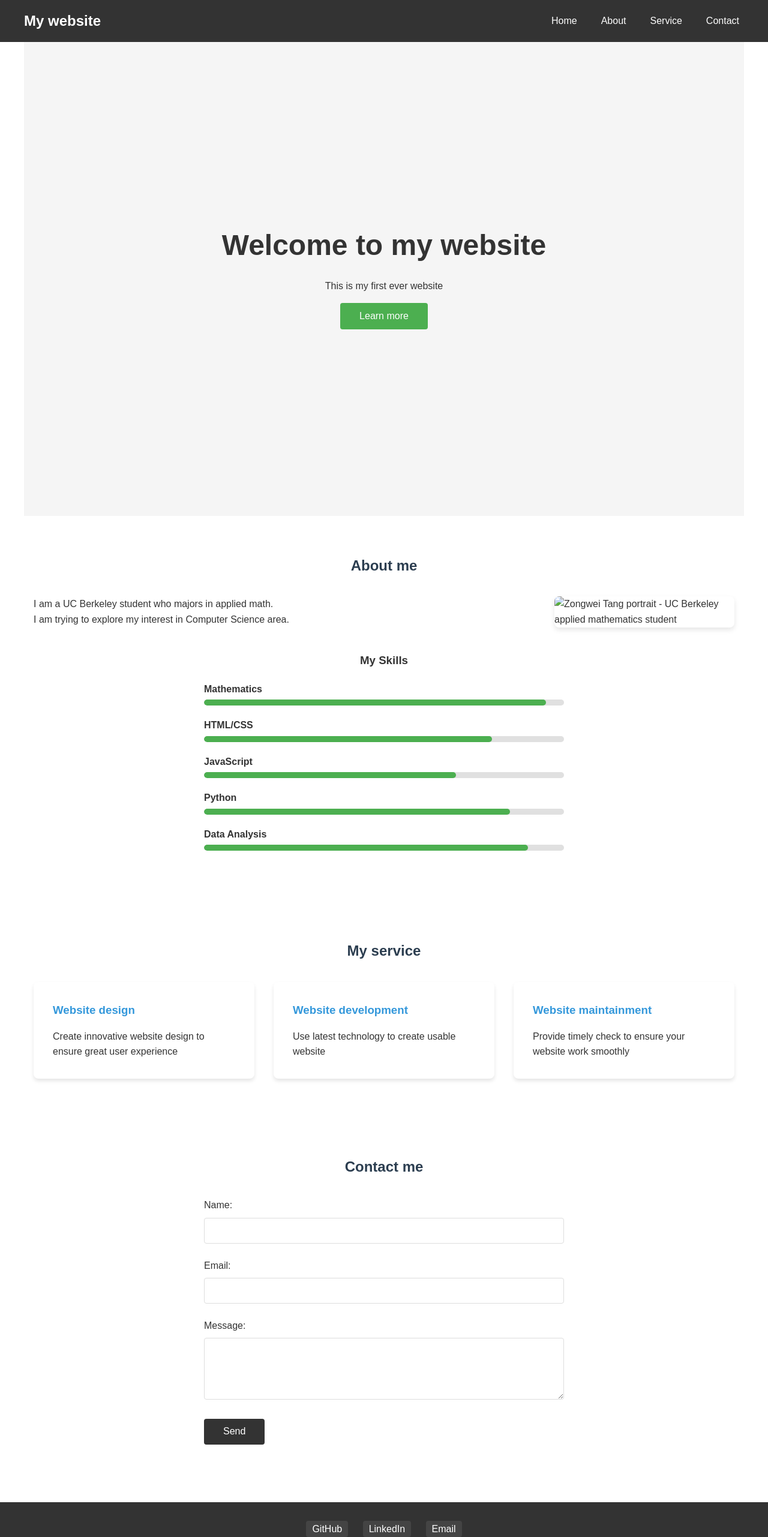
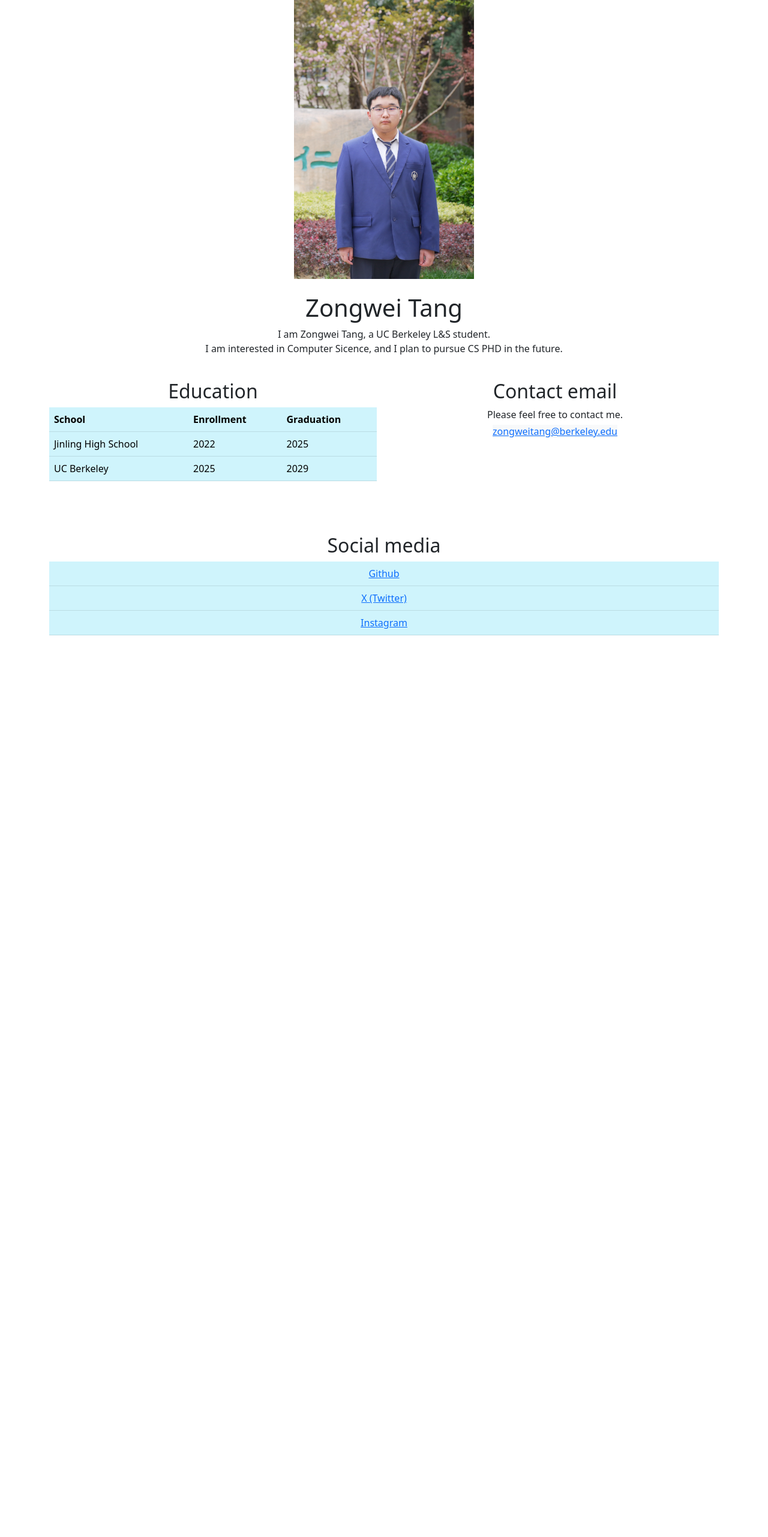
Before and after one commit to Deyi-Chen/Zongwei-Tang-Personal-Website, a plain HTML site: page index.html in a window 1280 px wide. Shown: the top 2562 px of the page at 60% size. After the commit the page ends 1075 px from the top, so only its background shows below. Drawn offline with nearby package versions, Linux system fonts and the light colour scheme.

Commit message:
Create the webpage

```diff
--- a/index.html
+++ b/index.html
@@ -1,164 +1,72 @@
 <!DOCTYPE html>
 <html>
-<head>
-    <title>Zongwei Tang's Website</title>
-    <meta charset="UTF-8">
-    <meta name="viewport" content="width=device-width, initial-scale=1.0">
-    <meta name="description" content="Personal website of Zongwei Tang, UC Berkeley applied mathematics student exploring computer science.">
-    <meta name="keywords" content="Zongwei Tang, UC Berkeley, applied mathematics, computer science, web development">
-    <meta name="author" content="Zongwei Tang">
-    <!-- Open Graph tags for social media sharing -->
-    <meta property="og:title" content="Zongwei Tang's Website">
-    <meta property="og:description" content="Personal website of Zongwei Tang, UC Berkeley applied mathematics student.">
-    <meta property="og:type" content="website">
-    <meta property="og:url" content="https://Zongwei-Tang.github.io">
-    <link rel="stylesheet" href="style.css">
-    <link rel="icon" href="/Zongwei-Tang.github.io/YhqrktuuSRiqgZZdAwwHbA.ico" type="image/x-icon">
-</head>
-<!-- 结构化数据 -->
-<script type="application/ld+json">
-    {
-      "@context": "https://schema.org",
-      "@type": "Person",
-      "name": "Zongwei Tang",
-      "url": "https://Zongwei-Tang.github.io",
-      "sameAs": [
-        "https://github.com/Zongwei-Tang",
-        "https://linkedin.com/in/zongwei-tang-2a123a31a/"
-      ],
-      "jobTitle": "Student",
-      "worksFor": {
-        "@type": "Organization",
-        "name": "UC Berkeley"
-      },
-      "description": "Applied mathematics student at UC Berkeley exploring computer science."
-    }
-    </script>
+    <head>
+        <title>Zongwei Tang</title>
+        <link rel="icon" type="image/png" href="Images/YhqrktuuSRiqgZZdAwwHbA.ico">
+        <link href="https://cdn.jsdelivr.net/npm/bootstrap@5.3.0/dist/css/bootstrap.min.css" rel="stylesheet">
+    </head>
 <body>
-    <div class="page-loader">
-        <div class="loader"></div>
-    </div>
-    <!-- 导航栏 -->
-    <header>
-        <nav>
-            <div class="logo">My website</div>
-            <div class="mobile-menu-btn">☰</div>
-            <ul class="menu">
-                <li><a href="#home">Home</a></li>
-                <li><a href="#about">About</a></li>
-                <li><a href="#services">Service</a></li>
-                <li><a href="#contact">Contact</a></li>
-            </ul>
-        </nav>
-    </header>
-
-    <!-- 首页区域 -->
-    <section id="home" class="hero">
-        <div class="hero-content">
-            <h1>Welcome to my website</h1>
-            <p>This is my first ever website</p>
-            <button class="cta-button">Learn more</button>
-        </div>
-    </section>
-
-    <!-- 关于区域 -->
-    <section id="about" class="about-section">
-        <h2>About me</h2>
-        <div class="about-container">
-            <div class="about-text">
-                <p>I am a UC Berkeley student who majors in applied math.</p>
-                <p>I am trying to explore my interest in Computer Science area.</p>
-            </div>
-            <img src="/Zongwei-Tang.github.io/images/IMG_1100.JPG" alt="Zongwei Tang portrait - UC Berkeley applied mathematics student" class="about-image">
-        </div>
-
-        <!-- 添加技能部分 -->
-        <div class="skills-container">
-            <h3>My Skills</h3>
-            <div class="skill-bars">
-                <div class="skill">
-                    <span class="skill-name">Mathematics</span>
-                    <div class="skill-bar">
-                        <div class="skill-level" style="width: 95%"></div>
-                    </div>
-                </div>
-                <div class="skill">
-                    <span class="skill-name">HTML/CSS</span>
-                    <div class="skill-bar">
-                        <div class="skill-level" style="width: 80%"></div>
-                    </div>
-                </div>
-                <div class="skill">
-                    <span class="skill-name">JavaScript</span>
-                    <div class="skill-bar">
-                        <div class="skill-level" style="width: 70%"></div>
-                    </div>
-                </div>
-                <div class="skill">
-                    <span class="skill-name">Python</span>
-                    <div class="skill-bar">
-                        <div class="skill-level" style="width: 85%"></div>
-                    </div>
-                </div>
-                <div class="skill">
-                    <span class="skill-name">Data Analysis</span>
-                    <div class="skill-bar">
-                        <div class="skill-level" style="width: 90%"></div>
-                    </div>
-                </div>
+    <div class="container">
+        <div class="row">
+            <div class="col-12 text-center">
+                <img src="Images/IMG_1233.JPG" width=300px alt="Zongwei Tang profile photo" class="img-fluid"/>
             </div>
         </div>
-    </section>
-
-    <!-- 服务区域 -->
-    <section id="services" class="services-section">
-        <h2>My service</h2>
-        <div class="services-container">
-            <div class="service-card">
-                <h3>Website design</h3>
-                <p>Create innovative website design to ensure great user experience</p>
-            </div>
-            <div class="service-card">
-                <h3>Website development</h3>
-                <p>Use latest technology to create usable website</p>
-            </div>
-            <div class="service-card">
-                <h3>Website maintainment</h3>
-                <p>Provide timely check to ensure your website work smoothly</p>
+        <div class="row mt-4">
+            <div class="col-12 text-center">
+                <h1>Zongwei Tang</h1>
+                <p>I am Zongwei Tang, a UC Berkeley L&S student.<br>I am interested in Computer Sicence, and I plan to pursue CS PHD in the future.</p>
             </div>
         </div>
-    </section>
-
-    <!-- 联系区域 -->
-    <section id="contact" class="contact-section">
-        <h2>Contact me</h2>
-        <form id="contact-form">
-            <div class="form-group">
-                <label for="name">Name:</label>
-                <input type="text" id="name" name="name" required>
+        <div class="row mt-4">
+            <div class="col-12 col-lg-6 mb-4">
+                <h2 class="text-center">Education</h2>
+                <table class="table table-info">
+                    <thead>
+                    <tr>
+                        <th>School</th>
+                        <th>Enrollment</th>
+                        <th>Graduation</th>
+                    </tr>
+                    </thead>
+                    <tbody>
+                    <tr>
+                        <td>Jinling High School</td>
+                        <td>2022</td>
+                        <td>2025</td>
+                    </tr>
+                    <tr>
+                        <td>UC Berkeley</td>
+                        <td>2025</td>
+                        <td>2029</td>
+                    </tr>
+                    </tbody>
+                </table>
             </div>
-            <div class="form-group">
-                <label for="email">Email:</label>
-                <input type="email" id="email" name="email" required>
+            <div class="col-12 col-lg-6 text-center">
+                <h2>Contact email</h2>
+                <p class="mb-1">Please feel free to contact me.</p>
+                <a href="mailto:zongweitang@berkeley.edu" class="bg-light">zongweitang@berkeley.edu</a>
             </div>
-            <div class="form-group">
-                <label for="message">Message:</label>
-                <textarea id="message" name="message" rows="5" required></textarea>
+        </div>
+        <div class="row mt-5">
+            <div class="col-12 text-center">
+                <h2>Social media</h2>
+                <table class="table table-info">
+                    <tbody>
+                        <tr>
+                            <td><a href="https://github.com/Zongwei-Tang">Github</a></td>
+                        </tr>
+                        <tr>
+                            <td><a href="https://x.com/ZongweiTan92175">X (Twitter)</a></td>
+                        </tr>
+                        <tr>
+                            <td><a href="https://www.instagram.com/zongweitang2730/">Instagram</a></td>
+                        </tr>
+                    </tbody>
+                </table>
             </div>
-            <button type="submit" class="submit-button">Send</button>
-        </form>
-    </section>
-
-    <!-- 页脚 -->
-    <footer>
-        <div class="social-links">
-            <a href="https://github.com/Zongwei-Tang" target="_blank">GitHub</a>
-            <a href="https://www.linkedin.com/in/zongwei-tang-2a123a31a/" target="_blank">LinkedIn</a>
-            <a href="mailto:tangzongwei070509@gmail.com">Email</a>
         </div>
-        <p>&copy; 2025 Zongwei Tang's website, all rights reserved</p>
-    </footer>
-
-    <script src="script.js"></script>
+    </div>
 </body>
 </html>
--- a/style.css
+++ /dev/null
@@ -1,417 +0,0 @@
-/* 页面加载动画 */
-.page-loader {
-    position: fixed;
-    top: 0;
-    left: 0;
-    width: 100%;
-    height: 100%;
-    background-color: #fff;
-    display: flex;
-    justify-content: center;
-    align-items: center;
-    z-index: 9999;
-    transition: opacity 0.5s ease, visibility 0.5s ease;
-}
-
-.loader {
-    width: 50px;
-    height: 50px;
-    border: 5px solid #f3f3f3;
-    border-top: 5px solid #333;
-    border-radius: 50%;
-    animation: spin 1s linear infinite;
-}
-
-@keyframes spin {
-    0% { transform: rotate(0deg); }
-    100% { transform: rotate(360deg); }
-}
-
-.page-loader.loaded {
-    opacity: 0;
-    visibility: hidden;
-}
-/* 基本样式重置 */
-* {
-    margin: 0;
-    padding: 0;
-    box-sizing: border-box;
-}
-
-body {
-    font-family: 'Arial', sans-serif;
-    line-height: 1.6;
-    color: #333;
-}
-
-/* 导航栏样式 */
-header {
-    background-color: #333;
-    color: white;
-    padding: 1rem;
-    position: fixed;
-    width: 100%;
-    top: 0;
-    z-index: 100;
-}
-
-nav {
-    display: flex;
-    justify-content: space-between;
-    align-items: center;
-    max-width: 1200px;
-    margin: 0 auto;
-}
-
-.logo {
-    font-size: 1.5rem;
-    font-weight: bold;
-}
-
-.menu {
-    display: flex;
-    list-style: none;
-}
-
-.menu li {
-    margin-left: 1.5rem;
-}
-
-.menu a {
-    color: white;
-    text-decoration: none;
-    padding: 0.5rem;
-    transition: background-color 0.3s, color 0.3s;
-}
-
-.menu a:hover {
-    background-color: #555;
-    border-radius: 4px;
-}
-
-/* 英雄区域样式 */
-.hero {
-    height: 100vh;
-    background-color: #f5f5f5;
-    display: flex;
-    align-items: center;
-    justify-content: center;
-    text-align: center;
-    padding: 1rem;
-    margin-top: 60px;
-}
-
-.hero-image {
-    max-width: 100%;
-    height: auto;
-    margin-bottom: 20px;
-    border-radius: 8px;
-    box-shadow: 0 4px 8px rgba(0,0,0,0.1);
-}
-
-.hero-content {
-    max-width: 800px;
-}
-
-.hero h1 {
-    font-size: 3rem;
-    margin-bottom: 1rem;
-    color: #333;
-}
-
-.cta-button {
-    background-color: #4CAF50;
-    color: white;
-    border: none;
-    padding: 0.8rem 2rem;
-    font-size: 1rem;
-    border-radius: 4px;
-    cursor: pointer;
-    margin-top: 1rem;
-    transition: background-color 0.3s, transform 0.2s;
-}
-
-.cta-button:hover {
-    background-color: #45a049;
-    transform: scale(1.05);
-}
-
-.cta-button:active, .submit-button:active {
-    transform: scale(0.98);
-}
-
-/* 主要内容区域样式 */
-section {
-    padding: 4rem 1rem;
-    max-width: 1200px;
-    margin: 0 auto;
-}
-
-section h2 {
-    text-align: center;
-    margin-bottom: 2rem;
-    color: #2c3e50;
-}
-
-/* 服务卡片样式 */
-.services-container {
-    display: flex;
-    justify-content: space-between;
-    flex-wrap: wrap;
-    gap: 2rem;
-}
-
-.service-card {
-    flex: 1;
-    min-width: 250px;
-    background-color: white;
-    padding: 2rem;
-    border-radius: 8px;
-    box-shadow: 0 4px 6px rgba(0,0,0,0.1);
-    transition: transform 0.3s ease, box-shadow 0.3s ease;
-}
-
-.service-card:hover {
-    transform: translateY(-10px);
-    box-shadow: 0 10px 15px rgba(0,0,0,0.1);
-}
-
-.service-card h3 {
-    margin-bottom: 1rem;
-    color: #3498db;
-}
-
-/* 联系表单样式 */
-#contact-form {
-    max-width: 600px;
-    margin: 0 auto;
-}
-
-.form-group {
-    margin-bottom: 1.5rem;
-}
-
-label {
-    display: block;
-    margin-bottom: 0.5rem;
-}
-
-input, textarea {
-    width: 100%;
-    padding: 0.8rem;
-    border: 1px solid #ddd;
-    border-radius: 4px;
-}
-
-.submit-button {
-    background-color: #333;
-    color: white;
-    border: none;
-    padding: 0.8rem 2rem;
-    font-size: 1rem;
-    border-radius: 4px;
-    cursor: pointer;
-}
-
-.submit-button:hover {
-    background-color: #555;
-}
-
-/* 页脚样式 */
-footer {
-    text-align: center;
-    padding: 2rem;
-    background-color: #333;
-    color: white;
-    margin-top: 2rem;
-}
-
-/* 社交媒体链接样式 */
-.social-links {
-    margin-bottom: 15px;
-}
-
-.social-links a {
-    color: white;
-    text-decoration: none;
-    margin: 0 10px;
-    padding: 5px 10px;
-    border-radius: 4px;
-    background-color: #444;
-    transition: background-color 0.3s;
-}
-
-.social-links a:hover {
-    background-color: #666;
-}
-
-/* 动画效果 */
-@keyframes fadeIn {
-    from { opacity: 0; transform: translateY(20px); }
-    to { opacity: 1; transform: translateY(0); }
-}
-
-.hero-content {
-    /* 保留现有样式 */
-    animation: fadeIn 1s ease-out;
-}
-
-.about-section, .services-section, .contact-section {
-    /* 保留现有样式 */
-    animation: fadeIn 1.2s ease-out;
-}
-
-/* 汉堡菜单样式 */
-.mobile-menu-btn {
-    display: none;
-    font-size: 1.8rem;
-    cursor: pointer;
-    color: white;
-}
-
-/* 响应式设计增强 */
-@media (max-width: 768px) {
-    .mobile-menu-btn {
-        display: block;
-    }
-
-    .menu {
-        display: none;
-        flex-direction: column;
-        position: absolute;
-        top: 60px;
-        left: 0;
-        width: 100%;
-        background-color: #333;
-        padding: 10px 0;
-        box-shadow: 0 5px 10px rgba(0,0,0,0.2);
-        z-index: 100;
-    }
-
-    .menu li {
-        margin: 10px 20px;
-    }
-
-    .menu.active {
-        display: flex;
-    }
-
-    .services-container {
-        flex-direction: column;
-    }
-
-    .service-card {
-        margin-bottom: 20px;
-    }
-
-    .hero h1 {
-        font-size: 2rem;
-    }
-
-    section {
-        padding: 2rem 1rem;
-    }
-}
-
-/* 更小屏幕的调整 */
-@media (max-width: 480px) {
-    .hero h1 {
-        font-size: 1.8rem;
-    }
-
-    .form-group {
-        margin-bottom: 1rem;
-    }
-
-    .hero-image {
-        margin-bottom: 10px;
-    }
-}
-
-/* 响应式设计 */
-@media (max-width: 768px) {
-    .menu {
-        display: none; /* 简化版 - 实际项目需要添加汉堡菜单 */
-    }
-
-    .services-container {
-        flex-direction: column;
-    }
-}
-
-/* 关于部分的布局调整 */
-.about-container {
-    display: flex;
-    flex-wrap: wrap;
-    align-items: center;
-    gap: 30px;
-    margin-bottom: 30px;
-}
-
-.about-text {
-    flex: 1;
-    min-width: 300px;
-}
-
-.about-image {
-    max-width: 300px;
-    height: auto;
-    border-radius: 8px;
-    box-shadow: 0 4px 8px rgba(0,0,0,0.1);
-}
-
-/* 技能展示样式 */
-.skills-container {
-    margin-top: 40px;
-}
-
-.skills-container h3 {
-    margin-bottom: 20px;
-    text-align: center;
-    color: #333;
-}
-
-.skill-bars {
-    max-width: 600px;
-    margin: 0 auto;
-}
-
-.skill {
-    margin-bottom: 20px;
-}
-
-.skill-name {
-    display: block;
-    margin-bottom: 5px;
-    font-weight: bold;
-}
-
-.skill-bar {
-    height: 10px;
-    background-color: #e0e0e0;
-    border-radius: 5px;
-    overflow: hidden;
-}
-
-.skill-level {
-    height: 100%;
-    background-color: #4CAF50;
-    border-radius: 5px;
-    animation: fillBar 1.5s ease-in-out;
-}
-
-@keyframes fillBar {
-    from { width: 0; }
-}
-
-/* 响应式调整 */
-@media (max-width: 768px) {
-    .about-container {
-        flex-direction: column-reverse;
-        text-align: center;
-    }
-
-    .about-image {
-        margin: 0 auto;
-    }
-}
```
Also changed, not shown: script.js (deleted, +0 -93 lines), Images/IMG_1100.JPG (deleted), Images/IMG_1233.JPG (added), Images/YhqrktuuSRiqgZZdAwwHbA.ico (renamed from YhqrktuuSRiqgZZdAwwHbA.ico).
